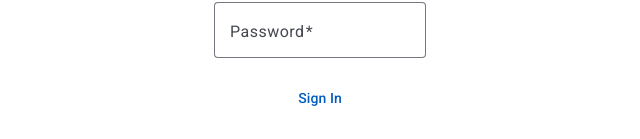
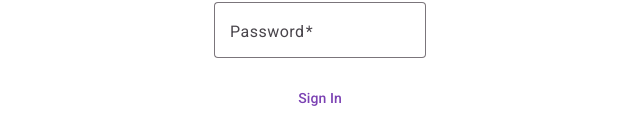
Before and after one commit to OptionsIRCIL/indigo-frontend, an Angular app: page /login in a window 1280 px wide. Shown: the part 658-797 px from the top of the page, without its empty margins (320-960 px from the left). Built offline with nearby package versions, Linux system fonts and the light colour scheme.

Commit message:
Added custom coloring stuff

```diff
--- a/angular.json
+++ b/angular.json
@@ -46,7 +46,7 @@
 								"input": "public"
 							}
 						],
-						"styles": ["src/custom-theme.scss", "src/styles.css"],
+						"styles": ["src/custom-theme.scss", "src/styles.css", "src/tokens.scss"],
 						"scripts": []
 					},
 					"configurations": {
--- /dev/null
+++ b/src/_theme-colors.scss
@@ -0,0 +1,137 @@
+// This file was generated by running 'ng generate @angular/material:theme-color'.
+// Proceed with caution if making changes to this file.
+
+@use 'sass:map';
+@use '@angular/material' as mat;
+
+// Note: Color palettes are generated from primary: 00AEEF, secondary: ADB532, tertiary: FFF200, neutral: F3FDEA
+$_palettes: (
+  primary: (
+    0: #000000,
+    10: #001e2d,
+    20: #00344b,
+    25: #00405b,
+    30: #004c6b,
+    35: #00587c,
+    40: #00658d,
+    50: #007fb0,
+    60: #009bd5,
+    70: #21b6f8,
+    80: #82cfff,
+    90: #c6e7ff,
+    95: #e4f3ff,
+    98: #f5faff,
+    99: #fbfcff,
+    100: #ffffff,
+  ),
+  secondary: (
+    0: #000000,
+    10: #1b1d00,
+    20: #303300,
+    25: #3b3e00,
+    30: #464a00,
+    35: #525600,
+    40: #5e6300,
+    50: #767d00,
+    60: #909710,
+    70: #aab22f,
+    80: #c6ce49,
+    90: #e2eb63,
+    95: #f0f96f,
+    98: #fbffac,
+    99: #ffffd4,
+    100: #ffffff,
+  ),
+  tertiary: (
+    0: #000000,
+    10: #1e1c00,
+    20: #353200,
+    25: #403d00,
+    30: #4d4800,
+    35: #595400,
+    40: #666000,
+    50: #807a00,
+    60: #9c9400,
+    70: #b8af00,
+    80: #d5ca00,
+    90: #f3e700,
+    95: #fff56c,
+    98: #fffae0,
+    99: #fffbff,
+    100: #ffffff,
+  ),
+  neutral: (
+    0: #000000,
+    10: #151e13,
+    20: #2a3326,
+    25: #353e31,
+    30: #40493c,
+    35: #4c5547,
+    40: #586153,
+    50: #707a6b,
+    60: #8a9484,
+    70: #a4ae9d,
+    80: #c0cab8,
+    90: #dce6d3,
+    95: #eaf4e1,
+    98: #f3fdea,
+    99: #f7ffee,
+    100: #ffffff,
+    4: #081006,
+    6: #0d150b,
+    12: #192216,
+    17: #242c20,
+    22: #2e372b,
+    24: #333c2f,
+    87: #d3ddcb,
+    92: #e1ebd9,
+    94: #e7f1de,
+    96: #edf7e4,
+  ),
+  neutral-variant: (
+    0: #000000,
+    10: #121d24,
+    20: #273239,
+    25: #323d44,
+    30: #3e4850,
+    35: #49545c,
+    40: #556068,
+    50: #6e7881,
+    60: #87929b,
+    70: #a2adb6,
+    80: #bdc8d1,
+    90: #d9e4ee,
+    95: #e7f2fc,
+    98: #f5faff,
+    99: #fbfcff,
+    100: #ffffff,
+  ),
+  error: (
+    0: #000000,
+    10: #410002,
+    20: #690005,
+    25: #7e0007,
+    30: #93000a,
+    35: #a80710,
+    40: #ba1a1a,
+    50: #de3730,
+    60: #ff5449,
+    70: #ff897d,
+    80: #ffb4ab,
+    90: #ffdad6,
+    95: #ffedea,
+    98: #fff8f7,
+    99: #fffbff,
+    100: #ffffff,
+  ),
+);
+
+$_rest: (
+  secondary: map.get($_palettes, secondary),
+  neutral: map.get($_palettes, neutral),
+  neutral-variant: map.get($_palettes,  neutral-variant),
+  error: map.get($_palettes, error),
+);
+
+$primary-palette: map.merge(map.get($_palettes, primary), $_rest);
+$tertiary-palette: map.merge(map.get($_palettes, tertiary), $_rest);
--- a/src/custom-theme.scss
+++ b/src/custom-theme.scss
@@ -1,14 +1,15 @@
 // Custom Theming for Angular Material
 // For more information: https://material.angular.dev/guide/theming
 @use "@angular/material" as mat;
+@use "_theme-colors.scss" as custom-theme;
 
 html {
 	@include mat.theme(
 		(
 			color: (
 				theme-type: light,
-				primary: mat.$azure-palette,
-				tertiary: mat.$blue-palette,
+				primary: custom-theme.$primary-palette,
+				tertiary: custom-theme.$tertiary-palette,
 			),
 			typography: Roboto,
 			density: 0,
--- /dev/null
+++ b/src/tokens.scss
@@ -0,0 +1,159 @@
+/* These tokens are generated using https://themes.angular-material.dev/ */
+/* Preview: https://themes.angular-material.dev/?bold-font-weight=700&brand-font-family=Roboto&medium-font-weight=500&on-primary-container=%23555555&plain-font-family=Roboto&regular-font-weight=400&seed-error=%23ba1a1a&seed-neutral=%237c757e&seed-neutral-variant=%237d7483&seed-primary=%234B0082&seed-secondary=%239640FF&seed-tertiary=%23FFDB58 */
+/* Seed Colors: primary: #4B0082, secondary: #9640FF, tertiary: #FFDB58, error: #ba1a1a, neutral: #7c757e, neutral-variant: #7d7483 */
+/* Modified System Colors: on-primary-container: #555555 */
+/* Seed Typography: plain-font-family: Roboto, brand-font-family: Roboto, bold-font-weight: 700, medium-font-weight: 500, regular-font-weight: 400 */
+
+/* Make sure to import fonts in `<head>` of html */
+/*
+<style>
+  @import url('https://fonts.googleapis.com/css2?family=Roboto&family=Roboto&display=swap');
+</style>
+
+OR
+
+<link rel="stylesheet" href="https://fonts.googleapis.com/css2?family=Roboto&family=Roboto&display=swap">
+*/
+
+@use "@angular/material" as mat;
+
+
+/* Light Theme */
+:root, :host {
+  @include mat.theme-overrides((
+    primary: #7b41b3,
+    on-primary: #ffffff,
+    primary-container: #f0dbff,
+    on-primary-container: #555555,
+    inverse-primary: #ddb7ff,
+    primary-fixed: #f0dbff,
+    primary-fixed-dim: #ddb7ff,
+    on-primary-fixed: #2c0050,
+    on-primary-fixed-variant: #622599,
+    secondary: #7f1de8,
+    on-secondary: #ffffff,
+    secondary-container: #eddcff,
+    on-secondary-container: #290055,
+    secondary-fixed: #eddcff,
+    secondary-fixed-dim: #d8b9ff,
+    on-secondary-fixed: #290055,
+    on-secondary-fixed-variant: #6200bc,
+    tertiary: #715c00,
+    on-tertiary: #ffffff,
+    tertiary-container: #ffe179,
+    on-tertiary-container: #231b00,
+    tertiary-fixed: #ffe179,
+    tertiary-fixed-dim: #e6c443,
+    on-tertiary-fixed: #231b00,
+    on-tertiary-fixed-variant: #554500,
+    background: #fdf8f8,
+    on-background: #1c1b1c,
+    surface: #fdf8f8,
+    surface-dim: #ddd9d9,
+    surface-bright: #fdf8f8,
+    surface-container-lowest: #ffffff,
+    surface-container-low: #f7f2f3,
+    surface-container: #f1eded,
+    surface-container-high: #ece7e7,
+    surface-container-highest: #e6e1e2,
+    on-surface: #1c1b1c,
+    shadow: #000000,
+    scrim: #000000,
+    surface-tint: #635c65,
+    inverse-surface: #313031,
+    inverse-on-surface: #f4f0f0,
+    outline: #7b757b,
+    outline-variant: #cbc4cb,
+    neutral: #797677,
+    neutral10: #1c1b1c,
+    error: #ba1a1a,
+    error-container: #ffdad6,
+    on-error: #ffffff,
+    on-error-container: #410002,
+    surface-variant: #e8e0e7,
+    on-surface-variant: #49454b,
+    neutral-variant: #7a757b,
+    neutral-variant20: #332f34,
+    inverse-secondary: #d8b9ff,
+    inverse-tertiary: #e6c443,
+  ));
+}
+
+/* Dark Theme */
+.dark {
+  @include mat.theme-overrides((
+    primary: #ddb7ff,
+    on-primary: #4a0080,
+    primary-container: #622599,
+    on-primary-container: #555555,
+    inverse-primary: #7b41b3,
+    primary-fixed: #f0dbff,
+    primary-fixed-dim: #ddb7ff,
+    on-primary-fixed: #2c0050,
+    on-primary-fixed-variant: #622599,
+    secondary: #d8b9ff,
+    on-secondary: #450086,
+    secondary-container: #6200bc,
+    on-secondary-container: #eddcff,
+    secondary-fixed: #eddcff,
+    secondary-fixed-dim: #d8b9ff,
+    on-secondary-fixed: #290055,
+    on-secondary-fixed-variant: #6200bc,
+    tertiary: #e6c443,
+    on-tertiary: #3b2f00,
+    tertiary-container: #554500,
+    on-tertiary-container: #ffe179,
+    tertiary-fixed: #ffe179,
+    tertiary-fixed-dim: #e6c443,
+    on-tertiary-fixed: #231b00,
+    on-tertiary-fixed-variant: #554500,
+    background: #141314,
+    on-background: #e6e1e2,
+    surface: #141314,
+    surface-dim: #141314,
+    surface-bright: #3a3939,
+    surface-container-lowest: #0f0e0e,
+    surface-container-low: #1c1b1c,
+    surface-container: #201f20,
+    surface-container-high: #2b2a2a,
+    surface-container-highest: #363435,
+    on-surface: #e6e1e2,
+    shadow: #000000,
+    scrim: #000000,
+    surface-tint: #cdc4ce,
+    inverse-surface: #e6e1e2,
+    inverse-on-surface: #313031,
+    outline: #958f95,
+    outline-variant: #49454b,
+    neutral: #797677,
+    neutral10: #1c1b1c,
+    error: #ffb4ab,
+    error-container: #93000a,
+    on-error: #690005,
+    on-error-container: #ffdad6,
+    surface-variant: #49454b,
+    on-surface-variant: #cbc4cb,
+    neutral-variant: #7a757b,
+    neutral-variant20: #332f34,
+    inverse-secondary: #7f1de8,
+    inverse-tertiary: #715c00,
+  ));
+}
+
+/* Typography */
+:root, :host {
+  /* core typography tokens are not generating css variables, hence below */
+  --mat-sys-brand-font-family: Roboto;
+  --mat-sys-plain-font-family: Roboto;
+  --mat-sys-bold-font-weight: 700;
+  --mat-sys-medium-font-weight: 500;
+  --mat-sys-regular-font-weight: 400;
+
+  @include mat.theme-overrides((
+    brand-family: Roboto,
+    plain-family: Roboto,
+    bold-weight: 700,
+    medium-weight: 500,
+    regular-weight: 400,
+  ));
+}
```
